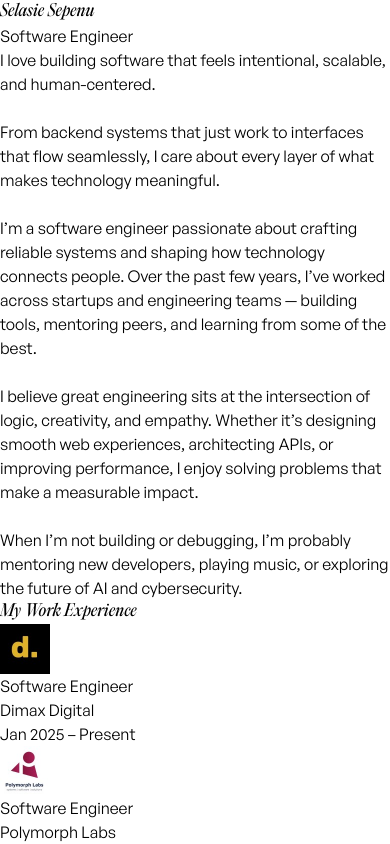
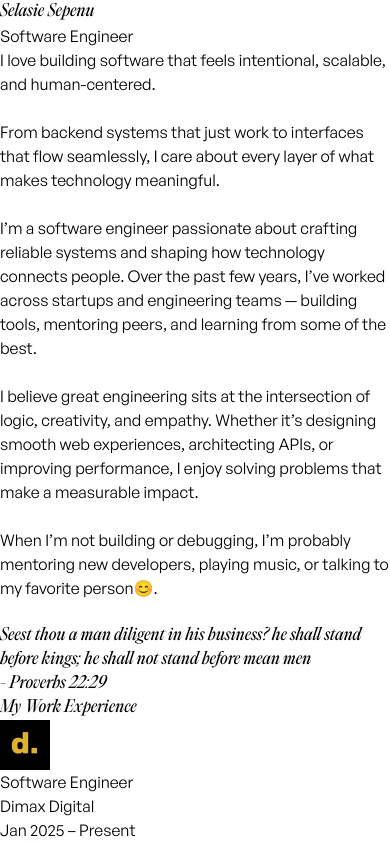
Before and after one commit to Selasie5/folio-v4, a Next.js app: page / in a window 390 px wide. Shown: the top 844 px of the page. Built offline with nearby package versions, Linux system fonts and the light colour scheme.

Commit message:
Enhance main section styling and update personal description; add a quote from Proverbs

```diff
--- a/src/app/page.tsx
+++ b/src/app/page.tsx
@@ -95,7 +95,7 @@ const featuredProjects = [
 ];
 
   return (
-  <main className="flex flex-col justify-start items-start h-screen md:p-20 relative md:max-w-7xl mx-auto">
+  <main className="flex flex-col justify-start items-start h-screen py-5 md:p-20 relative md:max-w-7xl mx-auto">
      {/* <div
         className="pointer-events-none fixed left-0 top-0 w-full select-none"
         style={{
@@ -169,7 +169,25 @@ Whether it’s designing smooth web experiences, architecting APIs, or improving
 <br/>
 {" "}
 <br/>
-When I’m not building or debugging, I’m probably mentoring new developers, playing music, or exploring the future of AI and cybersecurity.</motion.p>
+When I’m not building or debugging, I’m probably mentoring new developers, playing music, or talking to my favorite person😊.
+<br/>
+{" "}
+<br/>
+
+</motion.p>
+<motion.p
+initial="hidden"
+ variants={listVariants}
+ whileInView="visible"
+ custom={3}
+ viewport={{ once: true }}
+className="text-gray-500 font- text-[15px] mono">
+ Seest thou a man diligent in his business? he shall stand before kings; he shall not stand before mean men
+ <br/>
+{" "}
+<span className="italic">- Proverbs 22:29</span>
+
+</motion.p>
     </section>
    <section className="py-20 px-10 w-full">
      <motion.h2
```
